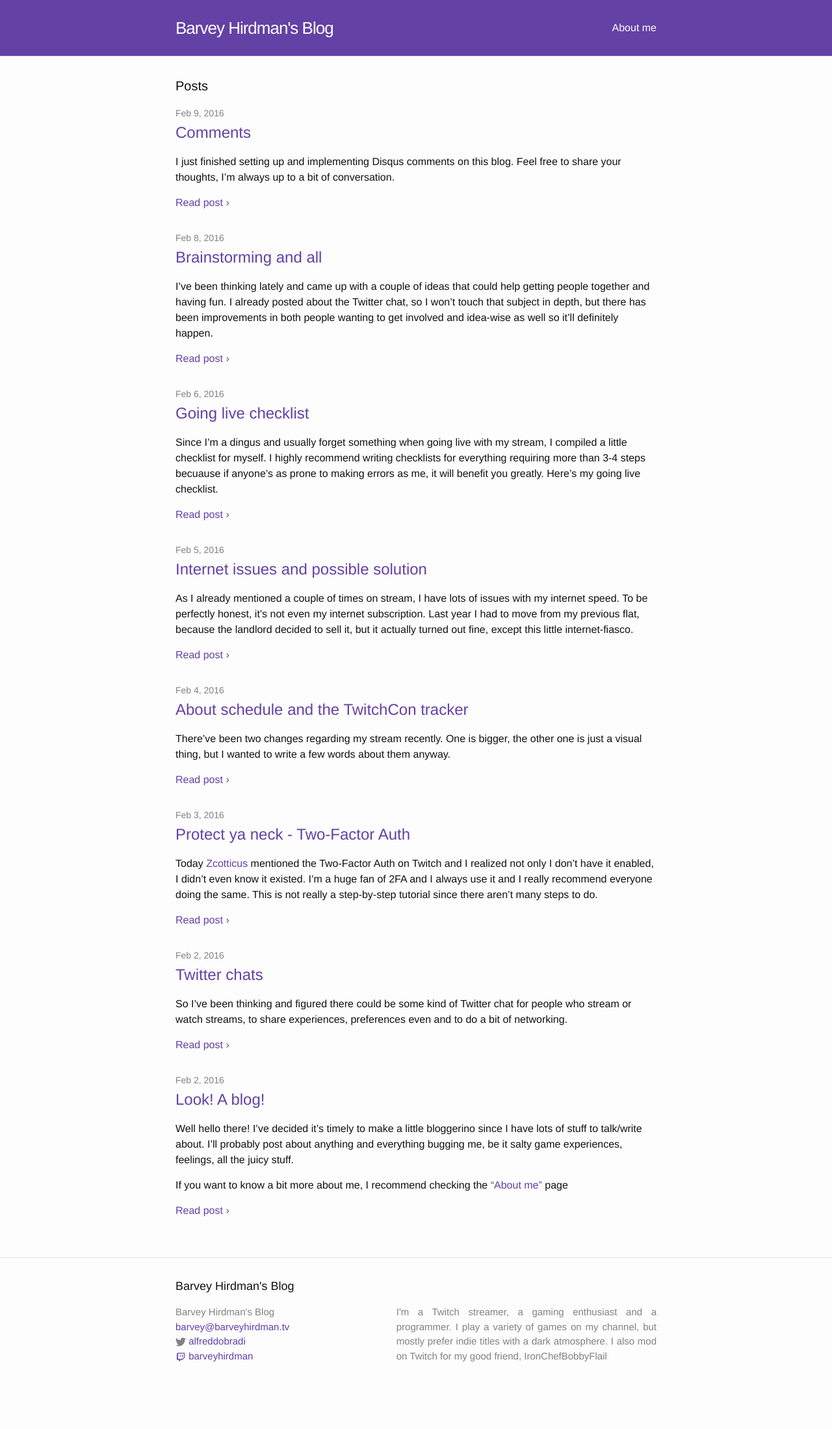
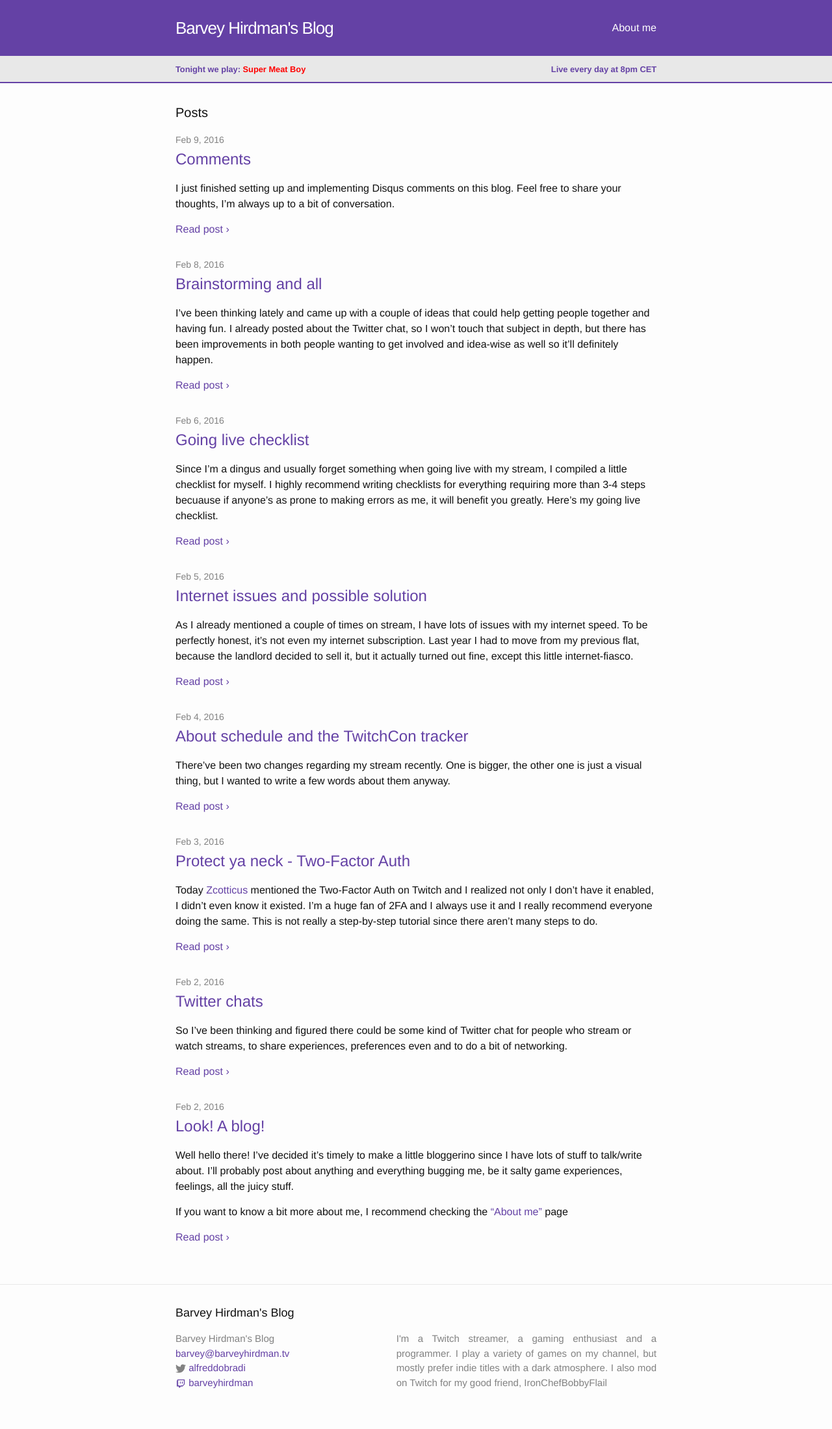
Before and after one commit to AlfredDobradi/blog.barveyhirdman.tv, a Jekyll site: the page built from index.html, in a window 1280 px wide. Shown: the whole page at 65% size. Built offline with Jekyll 4.4.1, drawn with Linux system fonts in a browser that asks for light colours; Markdown is read by kramdown in place of the engine named in the settings; comment, search, counter and statistics services are not loaded; before the commit the page ends 2158 px from its top, so only the background shows below that.

Commit message:
subheader

```diff
--- a/_includes/header.html
+++ b/_includes/header.html
@@ -25,3 +25,15 @@
   </div>
 
 </header>
+<header class="site-subheader">
+
+  <div class="wrapper">
+    <div class="col left">
+      Tonight we play: <a class="red" href="http://store.steampowered.com/app/40800/" target="_blank">Super Meat Boy</a>
+    </div>
+    <div class="col right">
+      <a href="http://twitch.tv/barveyhirdman" target="_blank">Live every day at 8pm CET</a>
+    </div>
+  </div>
+
+</header>
--- a/_sass/_layout.scss
+++ b/_sass/_layout.scss
@@ -14,6 +14,39 @@
 
     // Positioning context for the mobile navigation icon
     position: relative;
+}
+
+.site-subheader {
+    background-color: $grey-color-light;
+    color: $brand-color;
+    border-bottom: 2px solid $brand-color;
+    clear: both;
+    padding: 10px 0;
+
+    .col {
+      width: 50%;
+      display: block;
+      float: left;
+      font-size: $subheader-font-size;
+      font-weight: bold;
+
+      a {
+        &:hover {
+          text-decoration: underline;
+        }
+        &.red {
+          color: red;
+        }
+      }
+
+      &.left {
+        text-align: left;
+      }
+
+      &.right {
+        text-align: right;
+      }
+    }
 }
 
 .site-title {
--- a/css/main.scss
+++ b/css/main.scss
@@ -10,6 +10,7 @@ $base-font-family: "Helvetica Neue", Helvetica, Arial, sans-serif;
 $base-font-size:   16px;
 $base-font-weight: 400;
 $small-font-size:  $base-font-size * 0.875;
+$subheader-font-size: $base-font-size * 0.8;
 $base-line-height: 1.5;
 
 $spacing-unit:     30px;
```
